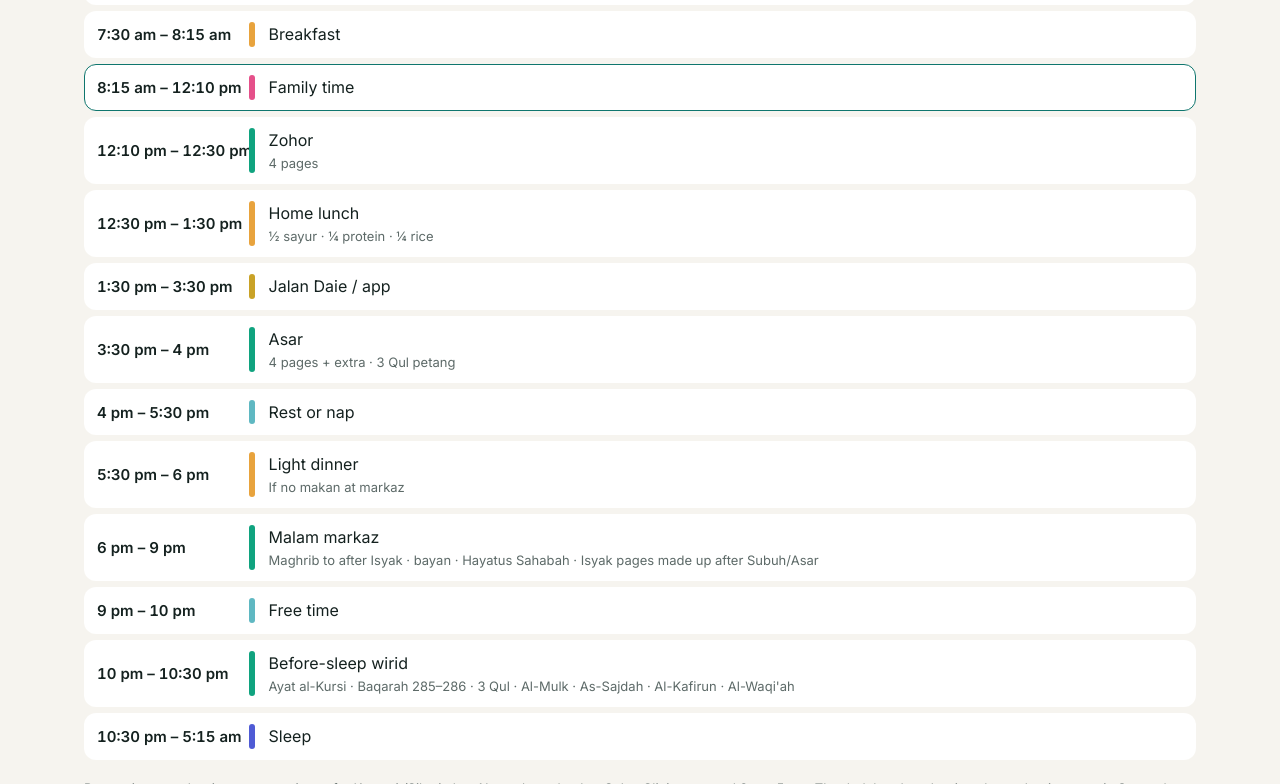
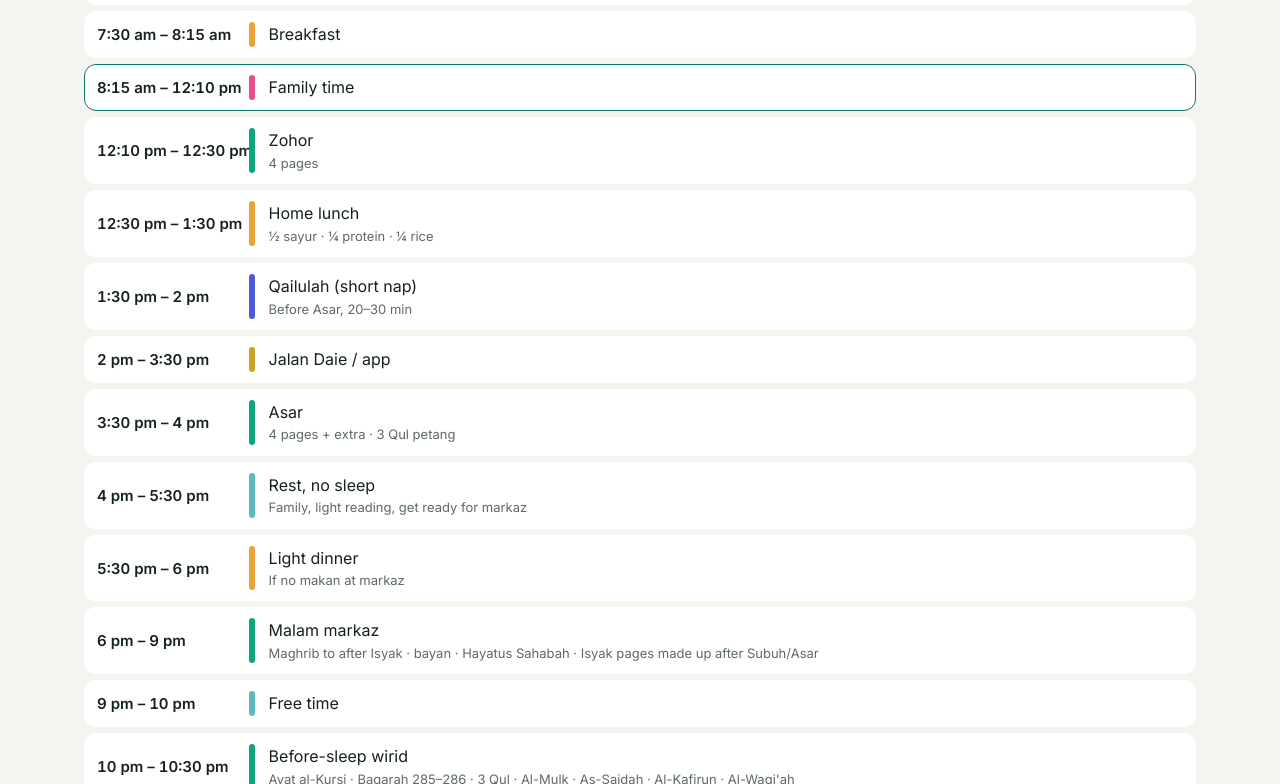
Before and after one commit to abd2lahmantahir/my-24-hours, a plain HTML site: page index.html in a window 1280 px wide. Shown: the part 1056-1840 px from the top of the page. Drawn offline with Linux system fonts and the light colour scheme.

Commit message:
No sleep after Asar: move nap to qailulah before Asar
Co-Authored-By: Claude Opus 5.5 <noreply@anthropic.com>
Claude-Session: https://claude.ai/code/session_01DeeN5tPrjqu6achSLWVbhu

```diff
--- a/index.html
+++ b/index.html
@@ -138,9 +138,10 @@ const D={
   B('8:15','12:10','family','Family time'),
   B('12:10','12:30','ibadah','Zohor','4 pages'),
   B('12:30','13:30','meals','Home lunch','½ sayur · ¼ protein · ¼ rice'),
-  B('13:30','15:30','project','Jalan Daie / app'),
+  B('13:30','14:00','sleep','Qailulah (short nap)','Before Asar, 20–30 min'),
+  B('14:00','15:30','project','Jalan Daie / app'),
   B('15:30','16:00','ibadah','Asar','4 pages + extra · 3 Qul petang'),
-  B('16:00','17:30','free','Rest or nap'),
+  B('16:00','17:30','free','Rest, no sleep','Family, light reading, get ready for markaz'),
   B('17:30','18:00','meals','Light dinner','If no makan at markaz'),
   B('18:00','21:00','ibadah','Malam markaz','Maghrib to after Isyak · bayan · Hayatus Sahabah · Isyak pages made up after Subuh/Asar'),
   B('21:00','22:00','free','Free time'),
@@ -154,9 +155,9 @@ const D={
   B('10:00','12:10','family','Family time'),
   B('12:10','12:30','ibadah','Zohor','4 pages'),
   B('12:30','13:30','meals','Lunch'),
-  B('13:30','14:00','free','Rest'),
+  B('13:30','14:00','sleep','Qailulah (short nap)','Before Asar'),
   B('14:00','14:30','meals','Meal prep','Chicken · box Monday tapau · cooler bag'),
-  B('14:30','15:30','free','Rest'),
+  B('14:30','15:30','free','Rest','Awake rest before Asar'),
   B('15:30','16:00','ibadah','Asar','4 pages · 3 Qul petang'),
   B('16:00','16:15','project','Weekly review','Money check on the 1st Sunday'),
   B('16:15','18:15','family','Family time'),
--- a/sw.js
+++ b/sw.js
@@ -1,4 +1,4 @@
-const C='my24h-v1',F=['./','index.html','manifest.webmanifest','icon-192.png','icon-512.png'];
+const C='my24h-v2',F=['./','index.html','manifest.webmanifest','icon-192.png','icon-512.png'];
 self.addEventListener('install',e=>{e.waitUntil(caches.open(C).then(c=>c.addAll(F)));self.skipWaiting()});
 self.addEventListener('activate',e=>{e.waitUntil(caches.keys().then(k=>Promise.all(k.filter(x=>x!==C).map(x=>caches.delete(x)))));self.clients.claim()});
 self.addEventListener('fetch',e=>{if(e.request.method!=='GET')return;e.respondWith(fetch(e.request).then(r=>{const cp=r.clone();caches.open(C).then(c=>c.put(e.request,cp));return r}).catch(()=>caches.match(e.request).then(m=>m||caches.match('index.html'))))});
```
